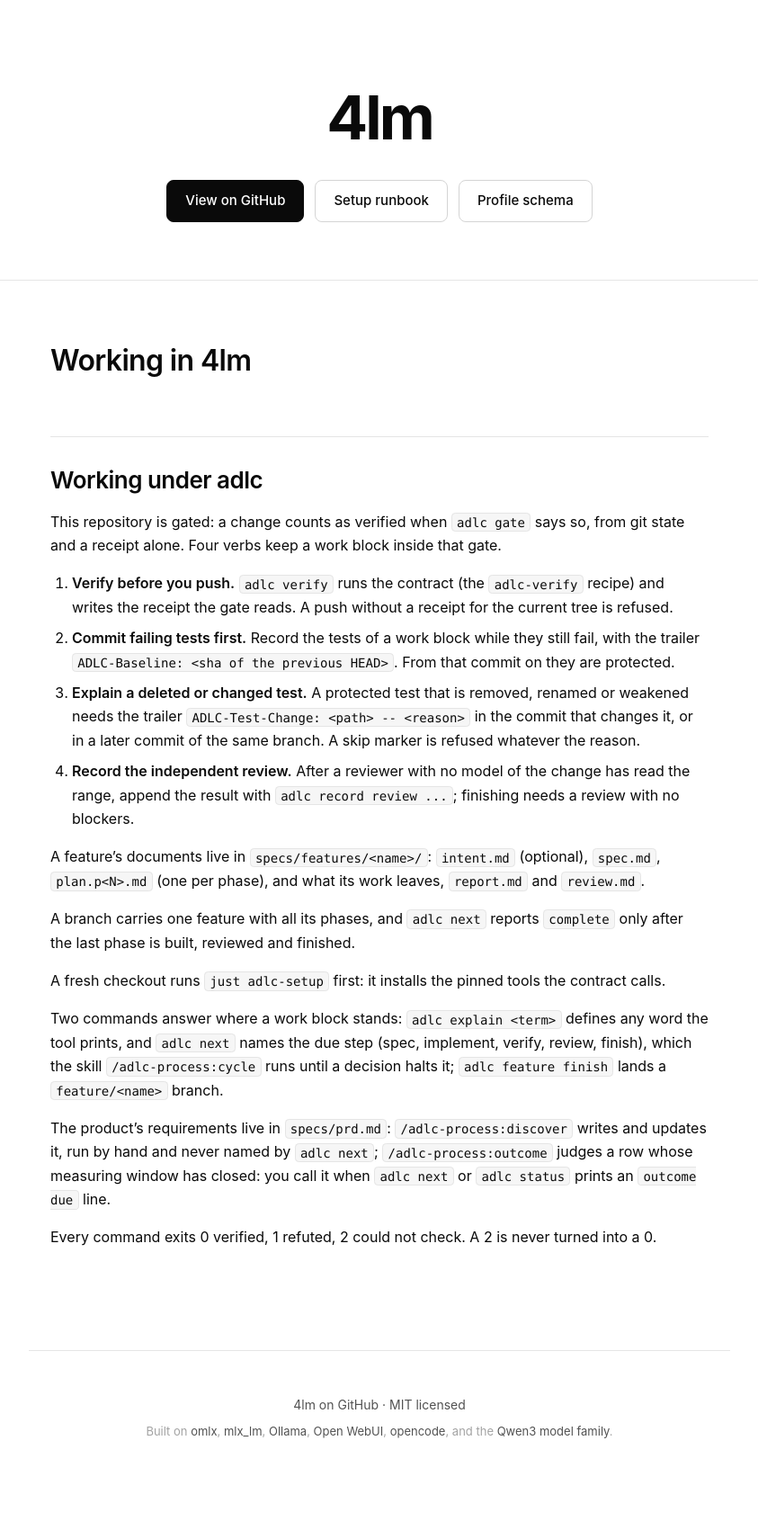
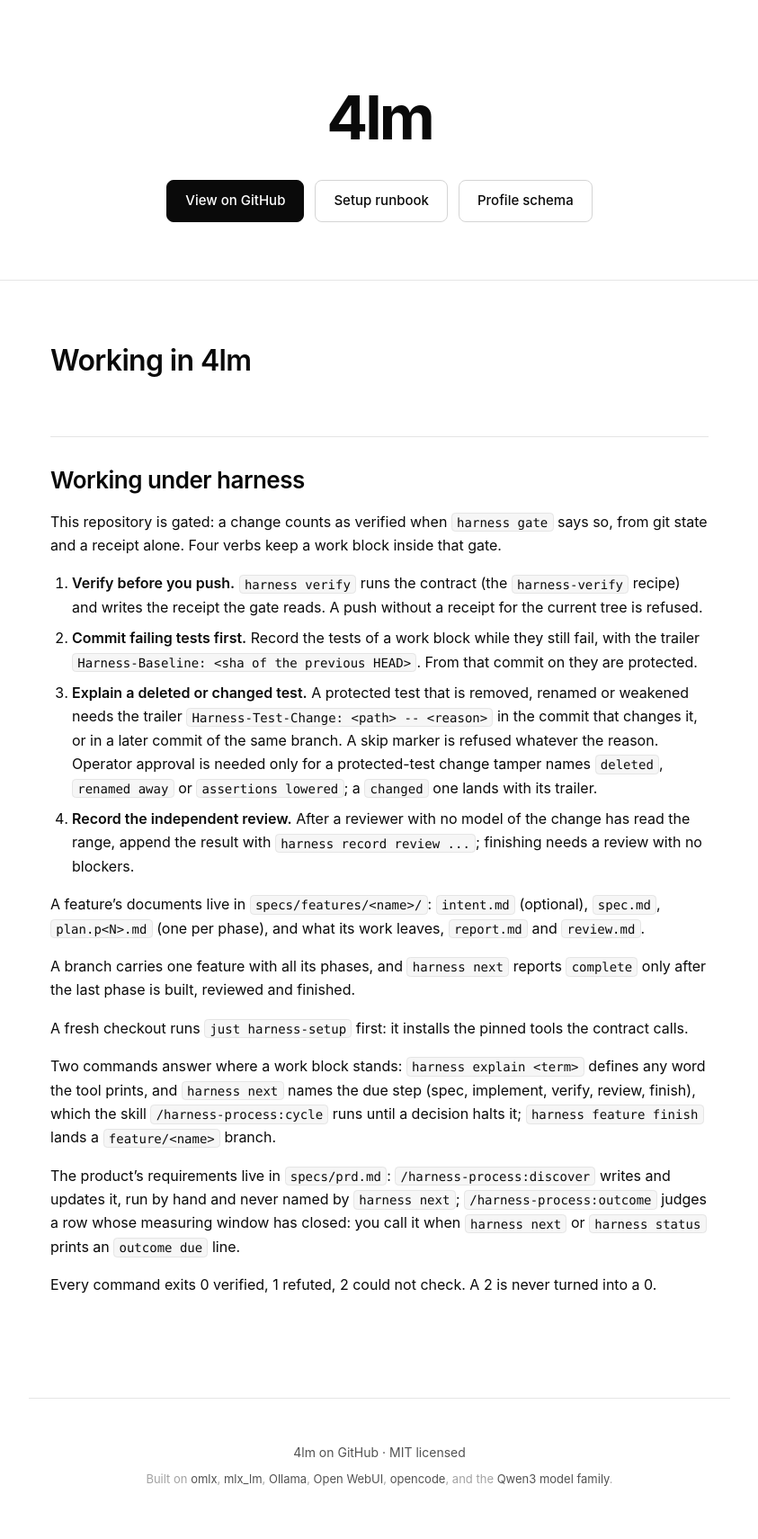
Before and after one commit to lukaspustina/4lm, a Jekyll site: the page built from AGENTS.md, in a window 1280 px wide. Shown: the whole page at 90% size, without its empty margins (218-1061 px from the left). Built offline with Jekyll 4.4.1, drawn with Linux system fonts in a browser that asks for light colours; our own code applies the rules of GitHub Pages for plain Markdown files; before the commit the page ends 1658 px from its top, so only the background shows below that.

```diff
--- a/AGENTS.md
+++ b/AGENTS.md
@@ -1,36 +1,38 @@
 # Working in 4lm
 
-<!-- adlc:begin -->
-## Working under adlc
+<!-- harness:begin -->
+## Working under harness
 
-This repository is gated: a change counts as verified when `adlc gate` says so, from git state
+This repository is gated: a change counts as verified when `harness gate` says so, from git state
 and a receipt alone. Four verbs keep a work block inside that gate.
 
-1. **Verify before you push.** `adlc verify` runs the contract (the `adlc-verify` recipe) and
+1. **Verify before you push.** `harness verify` runs the contract (the `harness-verify` recipe) and
    writes the receipt the gate reads. A push without a receipt for the current tree is refused.
 2. **Commit failing tests first.** Record the tests of a work block while they still fail, with the
-   trailer `ADLC-Baseline: <sha of the previous HEAD>`. From that commit on they are protected.
+   trailer `Harness-Baseline: <sha of the previous HEAD>`. From that commit on they are protected.
 3. **Explain a deleted or changed test.** A protected test that is removed, renamed or weakened
-   needs the trailer `ADLC-Test-Change: <path> -- <reason>` in the commit that changes it, or in a
-   later commit of the same branch. A skip marker is refused whatever the reason.
+   needs the trailer `Harness-Test-Change: <path> -- <reason>` in the commit that changes it, or in a
+   later commit of the same branch. A skip marker is refused whatever the reason. Operator
+   approval is needed only for a protected-test change tamper names `deleted`, `renamed away` or
+   `assertions lowered`; a `changed` one lands with its trailer.
 4. **Record the independent review.** After a reviewer with no model of the change has read the
-   range, append the result with `adlc record review ...`; finishing needs a review with no blockers.
+   range, append the result with `harness record review ...`; finishing needs a review with no blockers.
 
 A feature's documents live in `specs/features/<name>/`: `intent.md` (optional), `spec.md`, `plan.p<N>.md` (one per phase), and
 what its work leaves, `report.md` and `review.md`.
 
-A branch carries one feature with all its phases, and `adlc next` reports `complete` only
+A branch carries one feature with all its phases, and `harness next` reports `complete` only
 after the last phase is built, reviewed and finished.
 
-A fresh checkout runs `just adlc-setup` first: it installs the pinned tools the contract calls.
+A fresh checkout runs `just harness-setup` first: it installs the pinned tools the contract calls.
 
-Two commands answer where a work block stands: `adlc explain <term>` defines any word the tool
-prints, and `adlc next` names the due step (spec, implement, verify, review, finish), which the skill
-`/adlc-process:cycle` runs until a decision halts it; `adlc feature finish` lands a `feature/<name>` branch.
+Two commands answer where a work block stands: `harness explain <term>` defines any word the tool
+prints, and `harness next` names the due step (spec, implement, verify, review, finish), which the skill
+`/harness-process:cycle` runs until a decision halts it; `harness feature finish` lands a `feature/<name>` branch.
 
-The product's requirements live in `specs/prd.md`: `/adlc-process:discover` writes and updates it, run by
-hand and never named by `adlc next`; `/adlc-process:outcome` judges a row whose measuring window has
-closed: you call it when `adlc next` or `adlc status` prints an `outcome due` line.
+The product's requirements live in `specs/prd.md`: `/harness-process:discover` writes and updates it, run by
+hand and never named by `harness next`; `/harness-process:outcome` judges a row whose measuring window has
+closed: you call it when `harness next` or `harness status` prints an `outcome due` line.
 
 Every command exits 0 verified, 1 refuted, 2 could not check. A 2 is never turned into a 0.
-<!-- adlc:end -->
+<!-- harness:end -->
--- a/adlc.toml
+++ b/harness.toml
@@ -3,7 +3,7 @@
 
 # The contract: the one recipe in the justfile that runs the suite. Only this value is read.
 [contract]
-recipe = "adlc-verify"
+recipe = "harness-verify"
 
 # Paths the test classifier must not count as tests, and the reason when there is no suite at all.
 [exceptions]
```
Also changed, not shown: .claude/settings.json, 4 other files.
